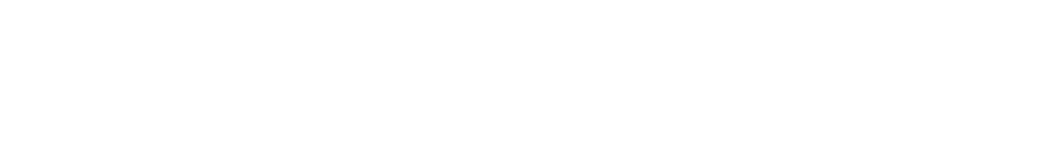
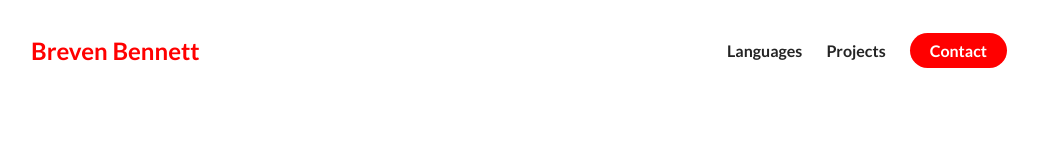
Before and after one commit to BrevenBennett/easy-e-portfolio, a plain HTML site: page index.html in a window 1280 px wide. Shown: the whole page, without its empty margins (121-1159 px from the left). Drawn offline with Linux system fonts and the light colour scheme.

Commit message:
finished nav

```diff
--- a/index.html
+++ b/index.html
@@ -1,12 +1,37 @@
 <!DOCTYPE html>
 <html lang="en">
-<head>
-    <meta charset="UTF-8">
-    <meta name="viewport" content="width=device-width, initial-scale=1.0">
+  <head>
+    <meta charset="UTF-8" />
+    <meta name="viewport" content="width=device-width, initial-scale=1.0" />
     <title>E Portfolio</title>
-    <link rel="stylesheet" href="styles.css">
-</head>
-<body>
-
-</body>
+    <link rel="stylesheet" href="styles.css" />
+  </head>
+  <body>
+    <section id="about-me">
+      <nav>
+        <div class="personal__logo">Breven Bennett</div>
+        <ul class="nav__link--list">
+          <li>
+            <a
+              href=""
+              class="nav__link--anchor link__hover-effect link__hover-effect--black"
+              >Languages</a
+            >
+          </li>
+          <li>
+            <a
+              href=""
+              class="nav__link--anchor link__hover-effect link__hover-effect--black"
+              >Projects</a
+            >
+          </li>
+          <li>
+            <a href="" class="nav__link--anchor nav__link--anchor-primary"
+              >Contact</a
+            >
+          </li>
+        </ul>
+      </nav>
+    </section>
+  </body>
 </html>
--- a/styles.css
+++ b/styles.css
@@ -1,6 +1,70 @@
+@import url("https://fonts.googleapis.com/css2?family=Lato:wght@400;700&family=Roboto:wght@300;400;500;700&display=swap");
+
 * {
   box-sizing: border-box;
   padding: 0;
   margin: 0;
-  font-family: "Roboto", sans-serif;
+  font-family: "Lato", sans-serif;
 }
+
+h1,
+h2,
+h3,
+h4,
+h5,
+h6,
+span {
+  color: #242424;
+  text-align: center;
+  line-height: 1.25;
+}
+
+p {
+  line-height: 1.5;
+  font-size: 16px;
+}
+
+li {
+  list-style-type: none;
+}
+
+/* NAVIGATION BAR */
+
+nav {
+  height: 100px;
+  width: 100%;
+  max-width: 1000px;
+  margin: 0 auto;
+  display: flex;
+  justify-content: space-between;
+  align-items: center;
+}
+
+.nav__link--list {
+  display: flex;
+}
+
+.nav__link--anchor {
+  margin: 0 12px;
+  color: #242424;
+  text-decoration: none;
+  font-weight: 700;
+}
+
+.nav__link--anchor-primary {
+  background-color: red;
+  color: white;
+  padding: 8px 20px;
+  border-radius: 50px;
+}
+
+.nav__link--anchor-primary:hover {
+  background-color: rgb(244, 84, 84);
+}
+
+.personal__logo {
+    font-size: 24px;
+    color: red;
+    margin: 0 12px;
+    font-weight: 700;
+}
```
